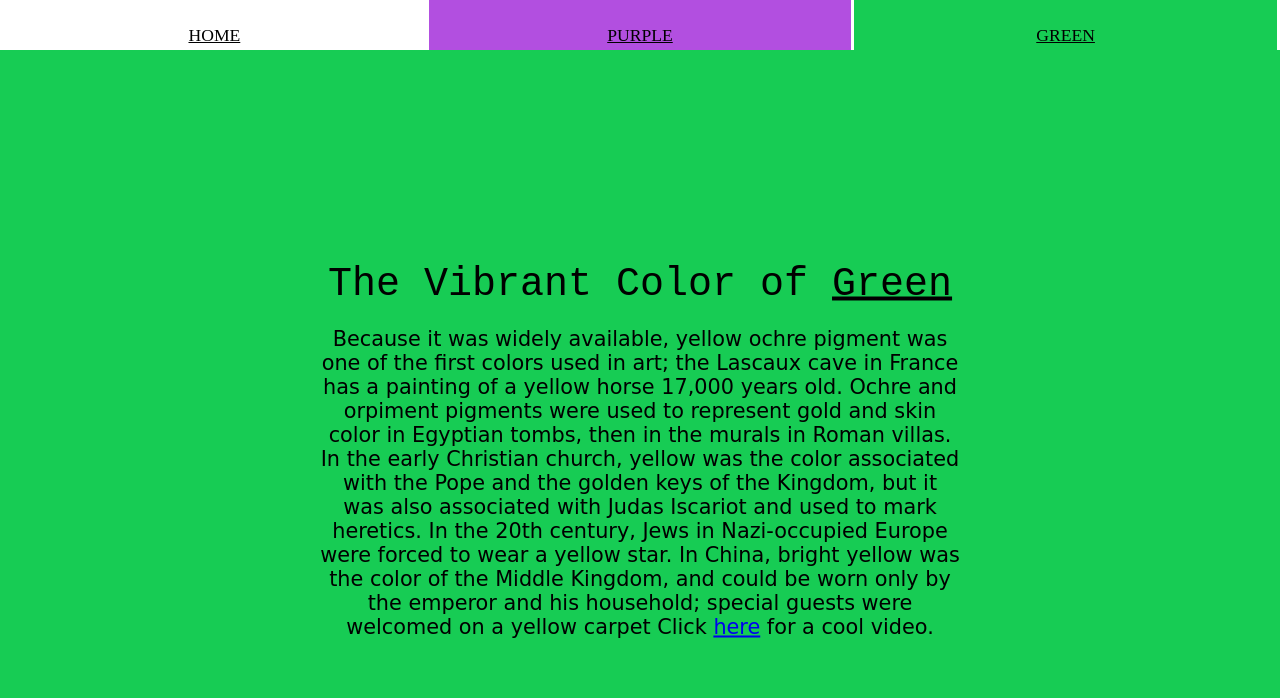
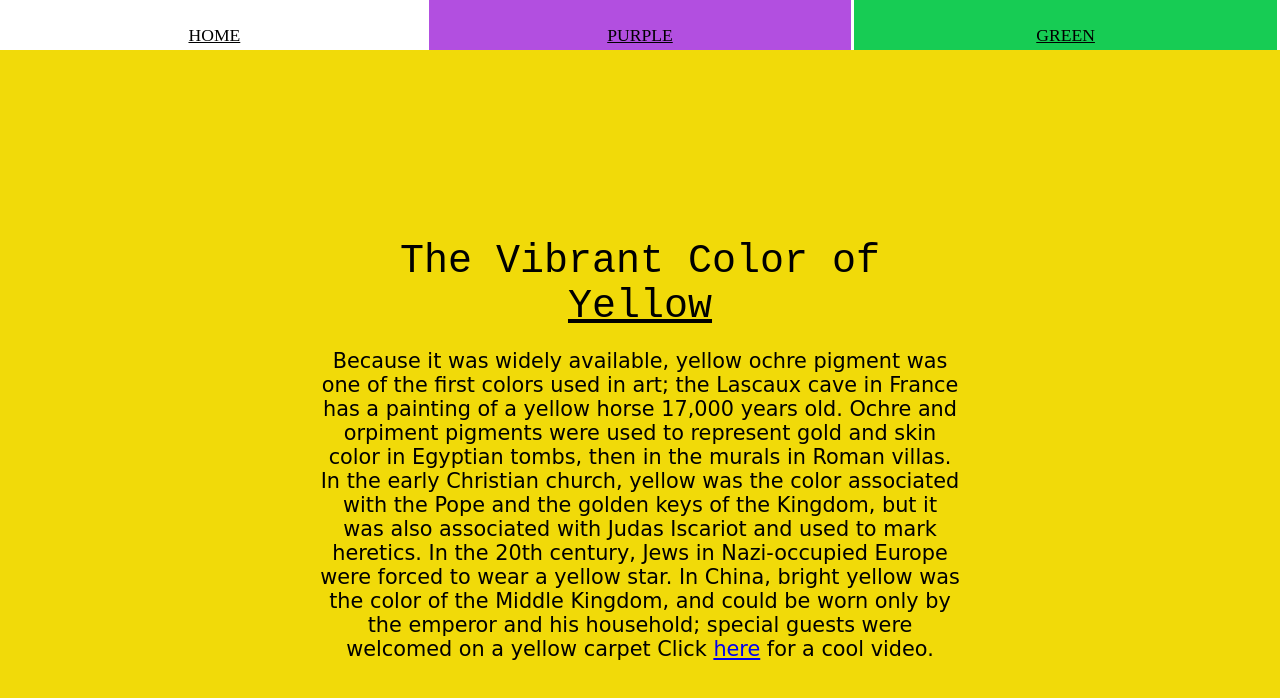
Before and after one commit to jdmar3-comp426/a01-aszala-UNC, a website: page yellow.html in a window 1280 px wide. Drawn offline with Linux system fonts and the light colour scheme.

Commit message:
typo fixes

```diff
--- a/yellow.html
+++ b/yellow.html
@@ -18,9 +18,9 @@
 				<a href="green.html" class="nav-link vert-center">green</a>
 			</div>
 		</div>
-		<div id="green" class="cover">
+		<div id="yellow" class="cover">
 			<div class="information-container vert-center">
-				<div class="color-title title">The Vibrant Color of <span>Green</span></div>
+				<div class="color-title title">The Vibrant Color of <span>Yellow</span></div>
 				<div class="color-information">
 					Because it was widely available, yellow ochre pigment was one of the first colors used in art;
 					the Lascaux cave in France has a painting of a yellow horse 17,000 years old. Ochre and orpiment
```
